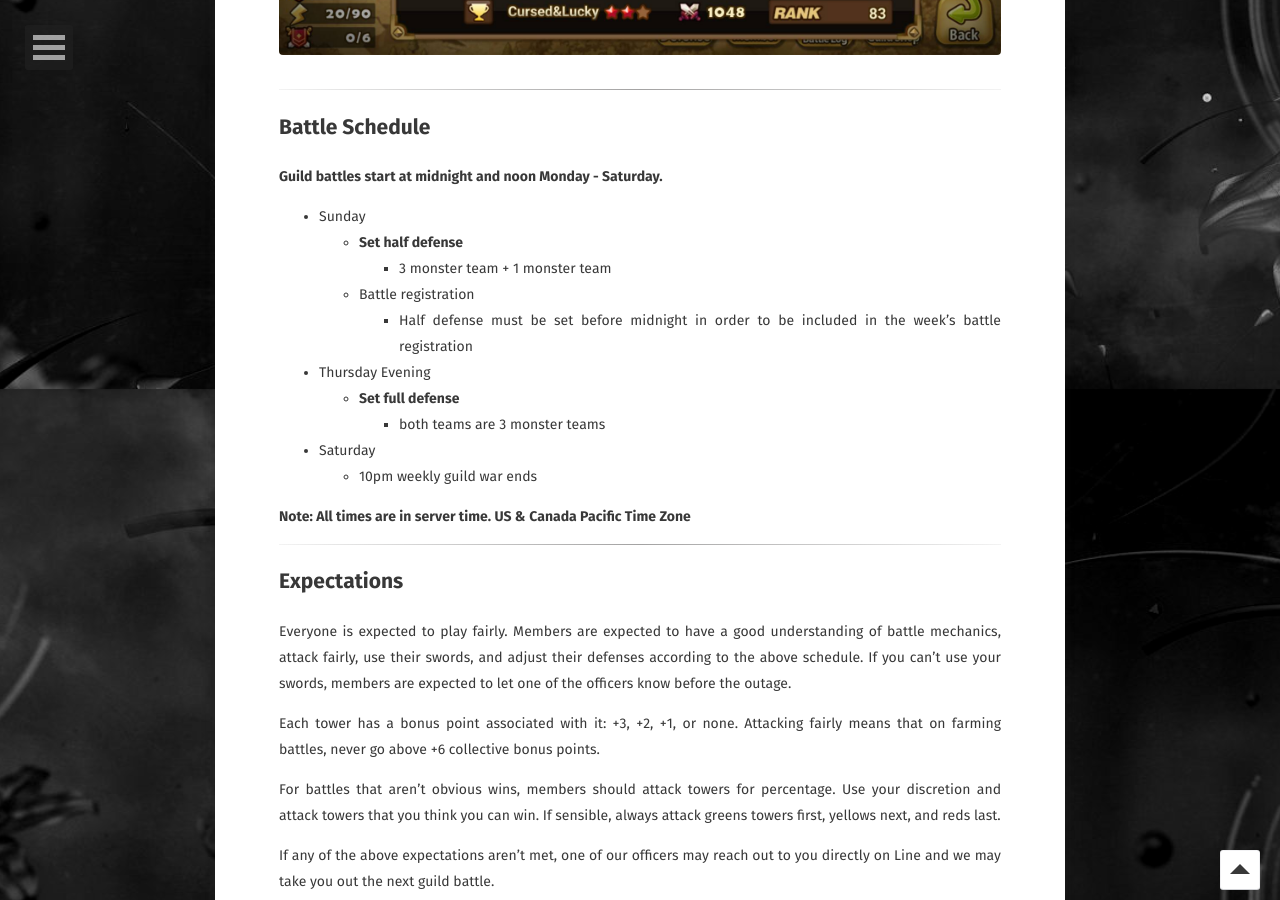
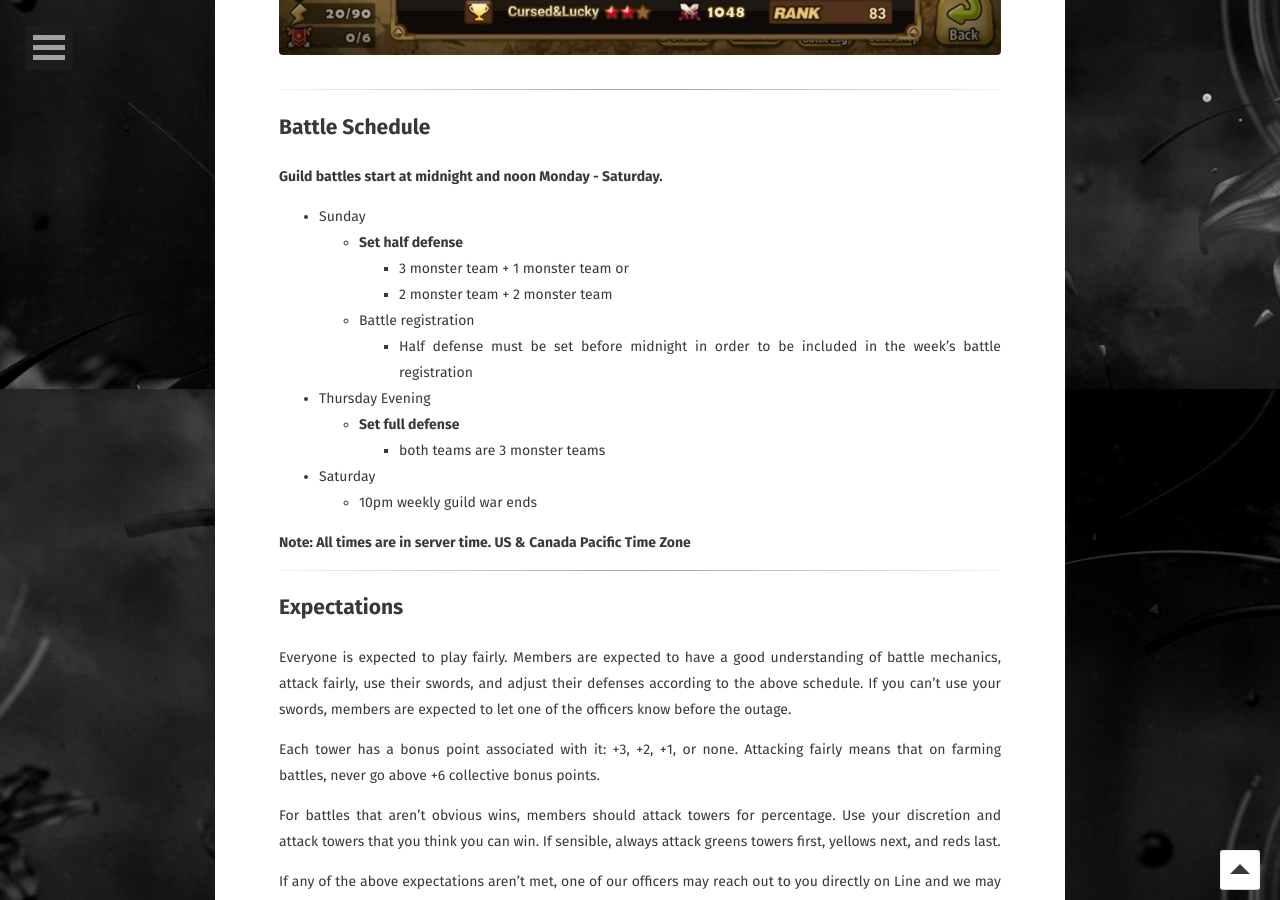
Before and after one commit to davk28/brokenluck.github.io, a Jekyll site: the page built from about/index.md, in a window 1280 px wide and 900 px high, scrolled down 1411 px. Built offline with Jekyll 4.4.1, drawn with Linux system fonts in a browser that asks for light colours; some web fonts are replaced.

Commit message:
Add alternate team configuration.

```diff
--- a/about/index.md
+++ b/about/index.md
@@ -43,7 +43,8 @@ defense and surge in ranking. We finish either G1 or G2.
 
 * Sunday
   * <b>Set half defense</b>
-    * 3 monster team + 1 monster team
+    * 3 monster team + 1 monster team or
+    * 2 monster team + 2 monster team
   * Battle registration
     * Half defense must be set before midnight in order to be included in the
       week's battle registration
```
